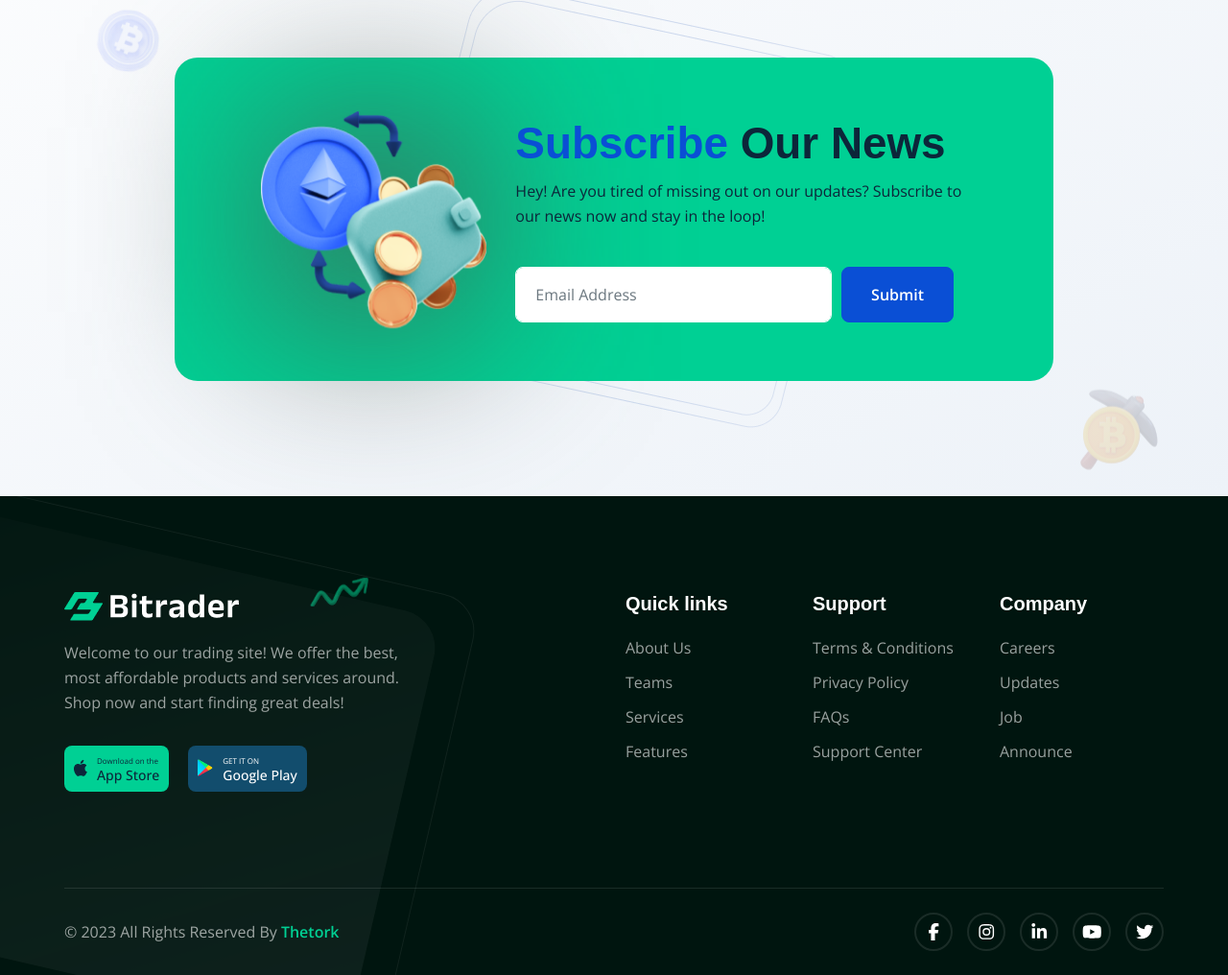
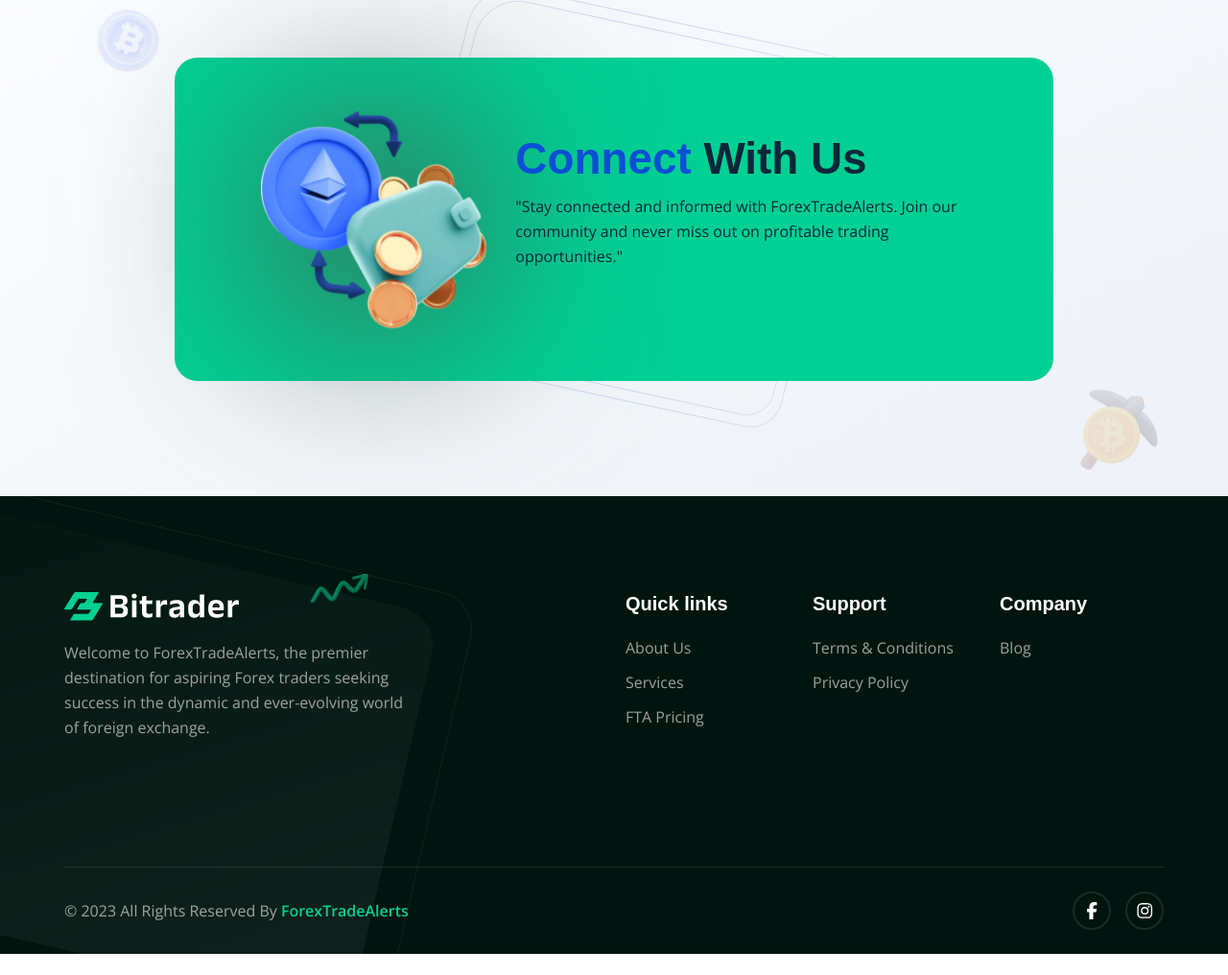
Before and after one commit to bitcoinproject23/forextrading, a plain HTML site: page fta-pricing.html in a window 1280 px wide. Shown: the part 2093-3109 px from the top of the page at 96% size. After the commit the page ends 3087 px from the top, so only its background shows below. Drawn offline with nearby package versions, Linux system fonts and the light colour scheme; a web font is replaced by a local one.

Commit message:
checks 2

```diff
--- a/fta-pricing.html
+++ b/fta-pricing.html
@@ -13,7 +13,7 @@
 
   <!-- OG meta data -->
   <meta property="og:site_name" content="Forex Trade Alerts">
-  <meta property="og:url" content="https://forextradealerts.us/">
+  <meta property="og:url" content="index.html">
   <meta property="og:description" content="Welcome to Forex Trade Alerts, Trading markets.">
   <meta property="og:type" content="website">
   <meta property="og:image" content="assets/images/og.png">
@@ -57,14 +57,14 @@
       <div class="container">
         <div class="header-wrapper">
           <div class="logo">
-            <a href="https://forextradealerts.us/">
+            <a href="index.html">
               <img class="dark" src="assets/images/logo/logo.png" alt="logo">
             </a>
           </div>
           <div class="menu-area">
             <ul class="menu menu--style1">
               <li>
-                <a href="https://forextradealerts.us/">Home</a>
+                <a href="index.html">Home</a>
               </li>
               <li>
                 <a href="about.html">About</a>
@@ -111,7 +111,7 @@
         <h2>Pricing</h2>
         <nav style="--bs-breadcrumb-divider: '/';" aria-label="breadcrumb">
           <ol class="breadcrumb mb-0">
-            <li class="breadcrumb-item "><a href="https://forextradealerts.us/">Home</a></li>
+            <li class="breadcrumb-item "><a href="index.html">Home</a></li>
             <li class="breadcrumb-item active" aria-current="page">Pricing</li>
           </ol>
         </nav>
@@ -383,6 +383,7 @@
 
 
 
+
   <!-- ===============>> cta section start here <<================= -->
   <section class="cta padding-top padding-bottom  bg-color">
     <div class="container">
@@ -393,15 +394,11 @@
               <img src="assets/images/cta/3.png" alt="cta-thumb">
             </div>
             <div class="cta__subscribe">
-              <h2 > <span>Subscribe</span> our news</h2>
-              <p>Hey! Are you tired of missing out on our updates? Subscribe to our news now and stay in the loop!</p>
-              <form class="cta-form cta-form--style2 form-subscribe" action="#">
-                <div class="cta-form__inner d-sm-flex align-items-center">
-                  <input type="email" class="form-control form-control--style2 mb-3 mb-sm-0"
-                    placeholder="Email Address">
-                  <button class="trk-btn  trk-btn--large trk-btn--secondary2" type="submit">Submit</button>
-                </div>
-              </form>
+              <h2> <span>Connect </span>With Us</h2>
+              <p>"Stay connected and informed with ForexTradeAlerts. Join our community and never miss out on profitable
+                trading opportunities."
+              </p>
+
             </div>
           </div>
         </div>
@@ -428,38 +425,11 @@
           <div class="row gy-5 gx-4">
             <div class="col-md-6">
               <div class="footer__about">
-                <a href="https://forextradealerts.us/" class="footer__about-logo"><img src="assets/images/logo/logo-dark.png"
+                <a href="index.html" class="footer__about-logo"><img src="assets/images/logo/logo-dark.png"
                     alt="Logo"></a>
-                <p class="footer__about-moto ">Welcome to our trading site! We offer the best, most
-                  affordable products and services around. Shop now and start finding great deals!</p>
-                <div class="footer__app">
-                  <div class="footer__app-item footer__app-item--apple">
-                    <div class="footer__app-inner">
-                      <div class="footer__app-thumb">
-                        <a href="https://www.apple.com/app-store/" target="_blank" class="stretched-link">
-                          <img src="assets/images/footer/apple.png" alt="apple-icon">
-                        </a>
-                      </div>
-                      <div class="footer__app-content">
-                        <span>Download on the</span>
-                        <p class="mb-0">App Store</p>
-                      </div>
-                    </div>
-                  </div>
-                  <div class="footer__app-item footer__app-item--playstore">
-                    <div class="footer__app-inner">
-                      <div class="footer__app-thumb">
-                        <a href="https://play.google.com/store" target="_blank" class="stretched-link">
-                          <img src="assets/images/footer/play.png" alt="playstore-icon">
-                        </a>
-                      </div>
-                      <div class="footer__app-content">
-                        <span>GET IT ON</span>
-                        <p class="mb-0">Google Play</p>
-                      </div>
-                    </div>
-                  </div>
-                </div>
+                <p class="footer__about-moto ">Welcome to ForexTradeAlerts, the premier destination for aspiring Forex
+                  traders seeking success in the dynamic and ever-evolving world of foreign exchange.</p>
+
               </div>
             </div>
             <div class="col-md-2 col-sm-4 col-6">
@@ -471,10 +441,8 @@
                   <ul class="footer__linklist">
                     <li class="footer__linklist-item"> <a href="about.html">About Us</a>
                     </li>
-                    <li class="footer__linklist-item"> <a href="team.html">Teams</a>
-                    </li>
-                    <li class="footer__linklist-item"> <a href="service.html">Services</a> </li>
-                    <li class="footer__linklist-item"> <a href="#">Features</a>
+                    <li class="footer__linklist-item"> <a href="services.html">Services</a> </li>
+                    <li class="footer__linklist-item"> <a href="fta-pricing.html">FTA Pricing</a> </li>
                     </li>
                   </ul>
                 </div>
@@ -488,12 +456,10 @@
                 </div>
                 <div class="footer__links-content">
                   <ul class="footer__linklist">
-                    <li class="footer__linklist-item"> <a href="#">Terms & Conditions</a>
+                    <li class="footer__linklist-item"> <a href="terms-&-conditions.html">Terms & Conditions</a>
                     </li>
-                    <li class="footer__linklist-item"> <a href="#">Privacy Policy</a>
+                    <li class="footer__linklist-item"> <a href="privacy-policy.html">Privacy Policy</a>
                     </li>
-                    <li class="footer__linklist-item"> <a href="#">FAQs</a></li>
-                    <li class="footer__linklist-item"> <a href="#">Support Center</a> </li>
                   </ul>
                 </div>
               </div>
@@ -506,13 +472,9 @@
                 </div>
                 <div class="footer__links-content">
                   <ul class="footer__linklist">
-                    <li class="footer__linklist-item"> <a href="#">Careers</a>
+                    <li class="footer__linklist-item"> <a href="blog.html">Blog</a>
                     </li>
-                    <li class="footer__linklist-item"> <a href="#">Updates</a>
-                    </li>
-                    <li class="footer__linklist-item"> <a href="#">Job</a> </li>
-                    <li class="footer__linklist-item"> <a href="#">Announce</a>
-                    </li>
+
                   </ul>
                 </div>
               </div>
@@ -523,8 +485,9 @@
         <div class="footer__bottom">
           <div class="footer__end">
             <div class="footer__end-copyright">
-              <p class=" mb-0">© 2023 All Rights Reserved By <a href="https://themeforest.net/user/thetork/portfolio"
-                  target="_blank">Thetork</a> </p>
+              <p class=" mb-0">© 2023 All Rights Reserved By <a
+                  href="https://forextradealerts.us" target="_blank">ForexTradeAlerts</a>
+              </p>
             </div>
             <div>
               <ul class="social">
@@ -534,15 +497,7 @@
                 <li class="social__item">
                   <a href="#" class="social__link social__link--style22 "><i class="fab fa-instagram"></i></a>
                 </li>
-                <li class="social__item">
-                  <a href="#" class="social__link social__link--style22"><i class="fa-brands fa-linkedin-in"></i></a>
-                </li>
-                <li class="social__item">
-                  <a href="#" class="social__link social__link--style22"><i class="fab fa-youtube"></i></a>
-                </li>
-                <li class="social__item">
-                  <a href="#" class="social__link social__link--style22 "><i class="fab fa-twitter"></i></a>
-                </li>
+
               </ul>
             </div>
           </div>
```
Also changed, not shown: about.html (+4 -4 lines), blog.html (+2 -2 lines), blog/Online-Trading-for-Beginners.html (+5 -5 lines), blog/swing-trade.html (+4 -4 lines), index.html (+4 -4 lines), privacy-policy.html (+3 -3 lines), services.html (+4 -4 lines), terms-&-conditions.html (+3 -3 lines).
